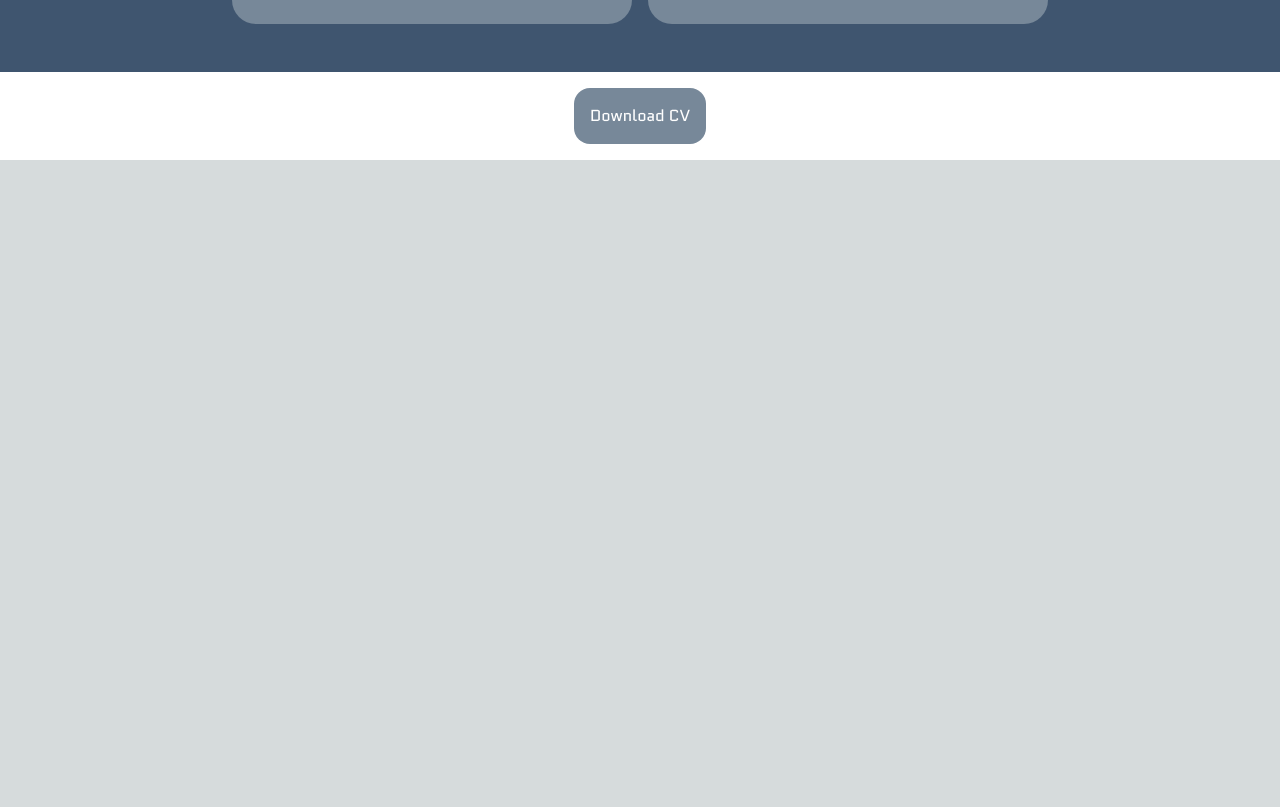
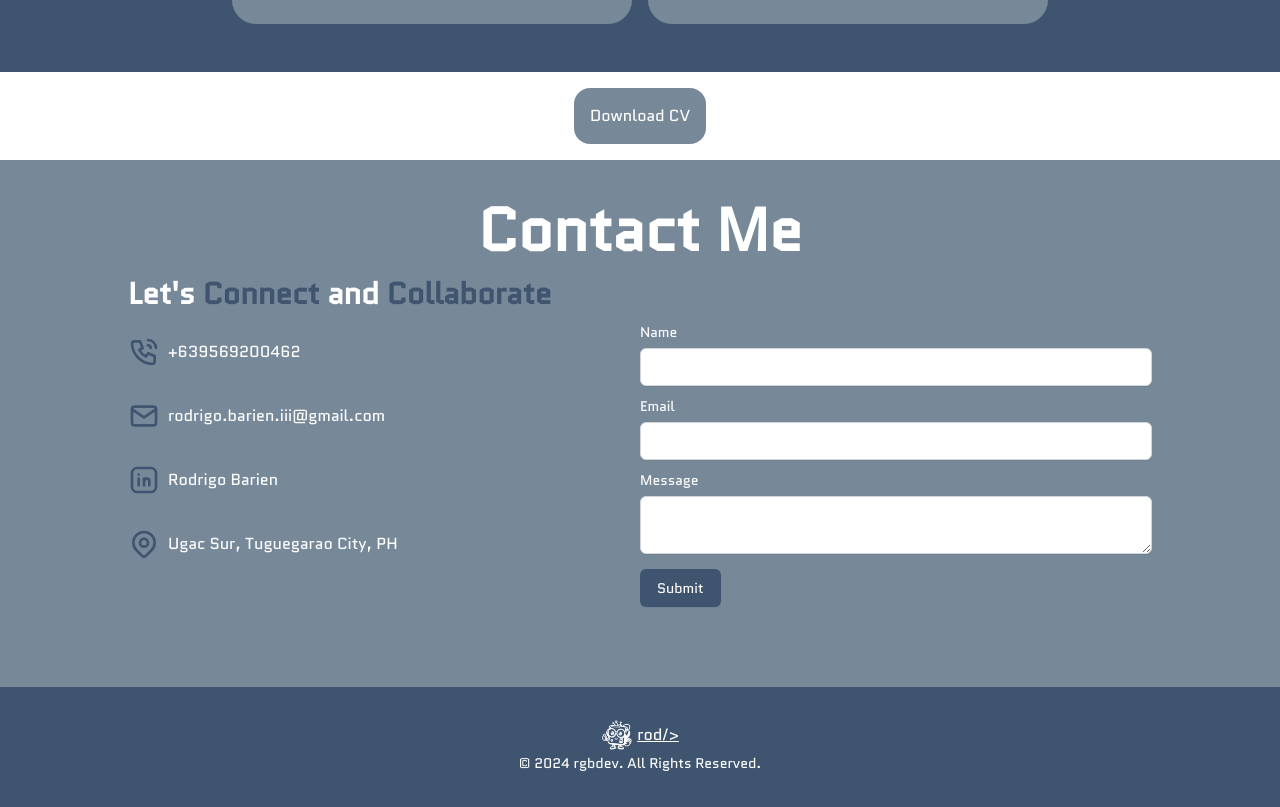
Before and after one commit to wodwiii/wodwiii.github.io, a Next.js app: page / in a window 1280 px wide. Shown: the part 2624-3431 px from the top of the page. Before the commit the page ends 2784 px from the top, so only its background shows below. Built offline with nearby package versions, Linux system fonts and the light colour scheme.

Commit message:
finished all sections

```diff
--- a/app/layout.tsx
+++ b/app/layout.tsx
@@ -7,8 +7,8 @@ const inter = Inter({ subsets: ["latin"] });
 const quantico = Quantico({subsets:["latin"], weight: "400"})
 
 export const metadata: Metadata = {
-  title: "Create Next App",
-  description: "Generated by create next app",
+  title: "Rodrigo Barien III Portfolio",
+  description: "Welcome to the portfolio of Rodrigo Barien III, a versatile Firmware/Software Engineer skilled in C/C++/.NET, Java/Kotlin, Python/Jupyter, and the MERN Stack.",
 };
 
 export default function RootLayout({
--- a/app/page.tsx
+++ b/app/page.tsx
@@ -1,9 +1,17 @@
 import { FloatingNav } from "./components/ui/floating-navbar";
 import { Cover } from "./sections/cover";
-import { IconHome, IconMessage, IconUser, IconAppsFilled, IconInfoCircleFilled, IconPaperclip } from "@tabler/icons-react";
+import {
+  IconHome,
+  IconMessage,
+  IconUser,
+  IconAppsFilled,
+  IconInfoCircleFilled,
+  IconPaperclip,
+} from "@tabler/icons-react";
 import { Projects } from "./sections/project";
 import { About } from "./sections/about";
 import { CV } from "./sections/cv";
+import Contact from "./sections/contact";
 export default function Home() {
   const navItems = [
     {
@@ -19,33 +27,48 @@ export default function Home() {
     {
       name: "About",
       link: "/#about",
-      icon: (
-        <IconInfoCircleFilled className="h-4 w-4 text-white" />
-      ),
+      icon: <IconInfoCircleFilled className="h-4 w-4 text-white" />,
     },
     {
       name: "Resume",
       link: "/#cv",
-      icon: (
-        <IconPaperclip className="h-4 w-4 text-white" />
-      ),
+      icon: <IconPaperclip className="h-4 w-4 text-white" />,
     },
     {
       name: "Contact",
       link: "/#contact",
-      icon: (
-        <IconMessage className="h-4 w-4 text-white" />
-      ),
+      icon: <IconMessage className="h-4 w-4 text-white" />,
     },
-  ]
+  ];
 
   return (
-    <main>
-      <FloatingNav navItems={navItems} />
-      <Cover/>
-      <Projects/>
-      <About/>
-      <CV/>
-    </main>
+    <>
+      <main>
+        <FloatingNav navItems={navItems} />
+        <Cover />
+        <Projects />
+        <About />
+        <CV />
+        <Contact />
+      </main>
+      <footer className="bg-[#3F556F]">
+        <div className="py-8 text-center text-white">
+          <a href="#">
+          <div className="flex flex-row underline justify-center items-center gap-x-1">
+            <img src="/logo.png" className="object-fit h-8 w-8"></img>
+            <div>rod/&gt;</div>
+          </div>
+          </a>
+
+          <span className="text-sm ">
+            © 2024{" "}
+            <a href="https://rgbdev.vercel.app" className="hover:underline">
+              rgbdev
+            </a>
+            . All Rights Reserved.
+          </span>
+        </div>
+      </footer>
+    </>
   );
 }
--- /dev/null
+++ b/app/sections/contact.tsx
@@ -0,0 +1,128 @@
+"use client";
+import {
+  IconBrandLinkedin,
+  IconMail,
+  IconMapPin,
+  IconPhoneCall,
+  IconPhoneFilled,
+} from "@tabler/icons-react";
+import Link from "next/link";
+import { useState } from "react";
+import { useForm } from "@formspree/react";
+
+export default function Contact() {
+  const [formData, setFormData] = useState({
+    name: "",
+    email: "",
+    message: "",
+  });
+
+  const handleChange = (e: any) => {
+    const { name, value } = e.target;
+    setFormData({
+      ...formData,
+      [name]: value,
+    });
+  };
+  const [state, handleSubmit, reset] = useForm("mblrddov");
+  if (state.succeeded) {
+    alert("Email sent successfully!");
+    reset();
+  }
+  return (
+    <section
+      id="contact"
+      className="items-center text-white bg-[#778899] py-10"
+    >
+      <div className="text-center font-bold text-4xl xl:text-6xl lg:mx-[5vw] xl:mx-[10vw] mb-4">
+        Contact Me
+      </div>
+      <div className="lg:mx-[5vw] xl:mx-[10vw]">
+        <div className="text-center lg:text-justify text-3xl font-bold mb-6">
+          Let&apos;s <span className="text-[#3F556F]">Connect</span> and{" "}
+          <span className="text-[#3F556F]">Collaborate</span>
+        </div>
+      </div>
+      <div className="flex flex-col lg:flex-row lg:justify-between mx-[10vw] lg:mx-[5vw] xl:mx-[10vw] pb-10">
+        <div className="flex flex-col space-y-8 mb-8 lg:mb-0 lg:mr-8">
+          <div className="flex flex-row items-center gap-2">
+            <IconPhoneCall className="h-8 w-8 text-[#3F556F]" />
+            <span>+639569200462</span>
+          </div>
+          <div className="flex flex-row items-center gap-2">
+            <IconMail className="h-8 w-8 text-[#3F556F]" />
+            <span>rodrigo.barien.iii@gmail.com</span>
+          </div>
+          <div>
+            <Link
+              href="https://www.linkedin.com/in/rodrigo-barien-9499451b4/"
+              className="flex flex-row items-center gap-2"
+            >
+              <IconBrandLinkedin className="h-8 w-8 text-[#3F556F]" />
+              <span>Rodrigo Barien</span>
+            </Link>
+          </div>
+          <div className="flex flex-row items-center gap-2">
+            <IconMapPin className="h-8 w-8 text-[#3F556F]" />
+            <span>Ugac Sur, Tuguegarao City, PH</span>
+          </div>
+        </div>
+        <form
+          onSubmit={handleSubmit}
+          className="space-y-2 -mt-4 lg:w-1/2 lg:ml-auto"
+        >
+          <div className="">
+            <label htmlFor="name" className="text-sm font-medium">
+              Name
+            </label>
+            <input
+              type="text"
+              name="name"
+              id="name"
+              value={formData.name}
+              onChange={handleChange}
+              className="text-[#3F556F] w-full mt-1 p-2 border border-gray-300 rounded-md shadow-sm focus:outline-none focus:ring-indigo-500 focus:border-indigo-500 sm:text-sm"
+              required
+            />
+          </div>
+          <div>
+            <label htmlFor="email" className="text-sm font-medium">
+              Email
+            </label>
+            <input
+              type="email"
+              name="email"
+              id="email"
+              value={formData.email}
+              onChange={handleChange}
+              className="text-[#3F556F] w-full mt-1 p-2 border border-gray-300 rounded-md shadow-sm focus:outline-none focus:ring-indigo-500 focus:border-indigo-500 sm:text-sm"
+              required
+            />
+          </div>
+          <div>
+            <label htmlFor="message" className="text-sm font-medium">
+              Message
+            </label>
+            <textarea
+              name="message"
+              id="message"
+              value={formData.message}
+              onChange={handleChange}
+              className="text-[#3F556F] w-full mt-1 p-2 border border-gray-300 rounded-md shadow-sm focus:outline-none focus:ring-indigo-500 focus:border-indigo-500 sm:text-sm"
+              required
+            />
+          </div>
+          <div className="flex justify-center lg:justify-start">
+            <button
+              type="submit"
+              disabled={state.submitting}
+              className="bg-[#3F556F] text-white py-2 px-4 border border-transparent rounded-md shadow-sm text-sm font-medium hover:bg-indigo-700 focus:outline-none focus:ring-2 focus:ring-offset-2 focus:ring-indigo-500"
+            >
+              Submit
+            </button>
+          </div>
+        </form>
+      </div>
+    </section>
+  );
+}
--- a/package.json
+++ b/package.json
@@ -9,6 +9,7 @@
     "lint": "next lint"
   },
   "dependencies": {
+    "@formspree/react": "^2.5.1",
     "@tabler/icons-react": "^3.11.0",
     "clsx": "^2.1.1",
     "framer-motion": "^11.3.7",
```
Also changed, not shown: 1 other file (tests, documents, lock files or other folders).
